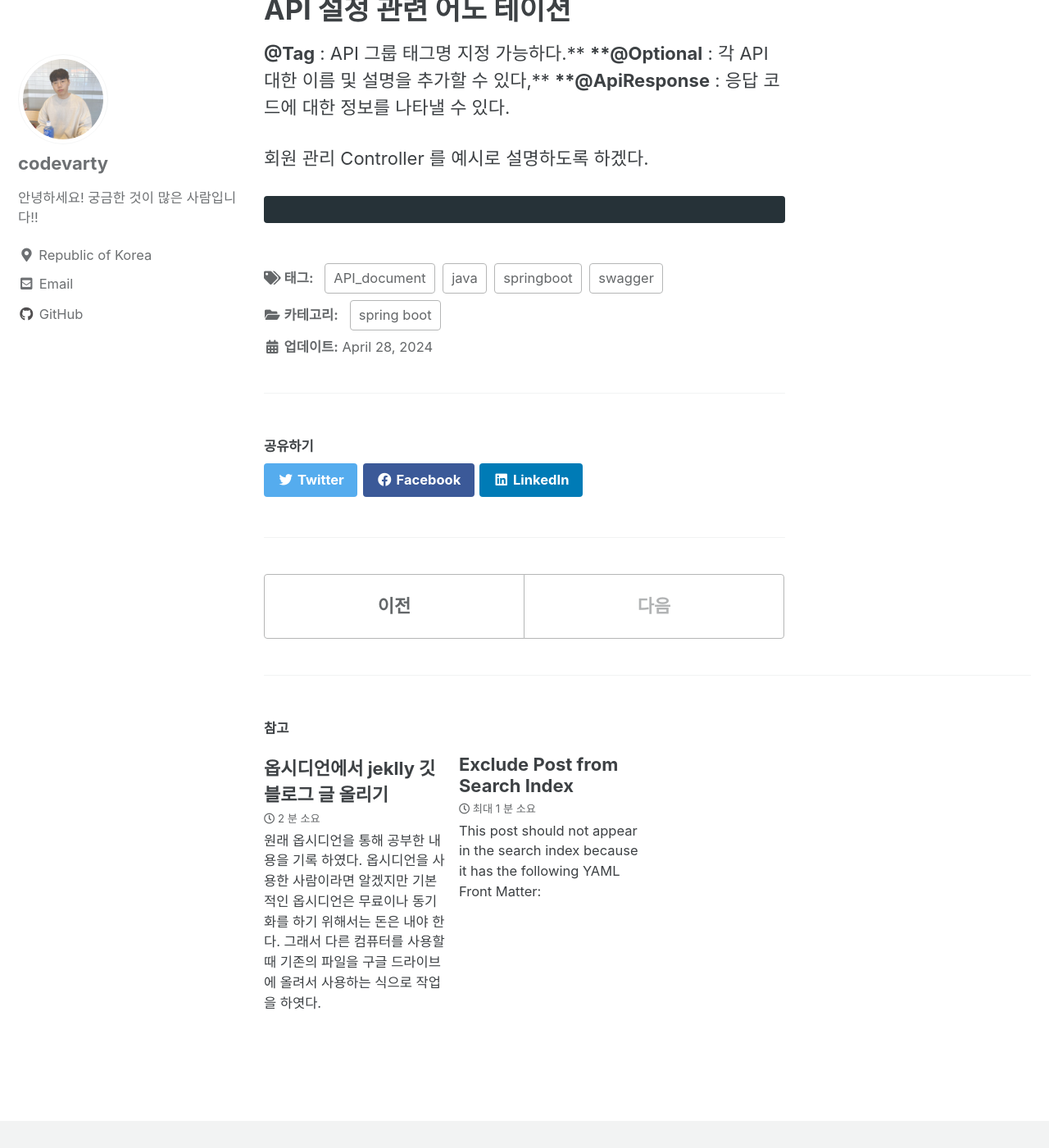
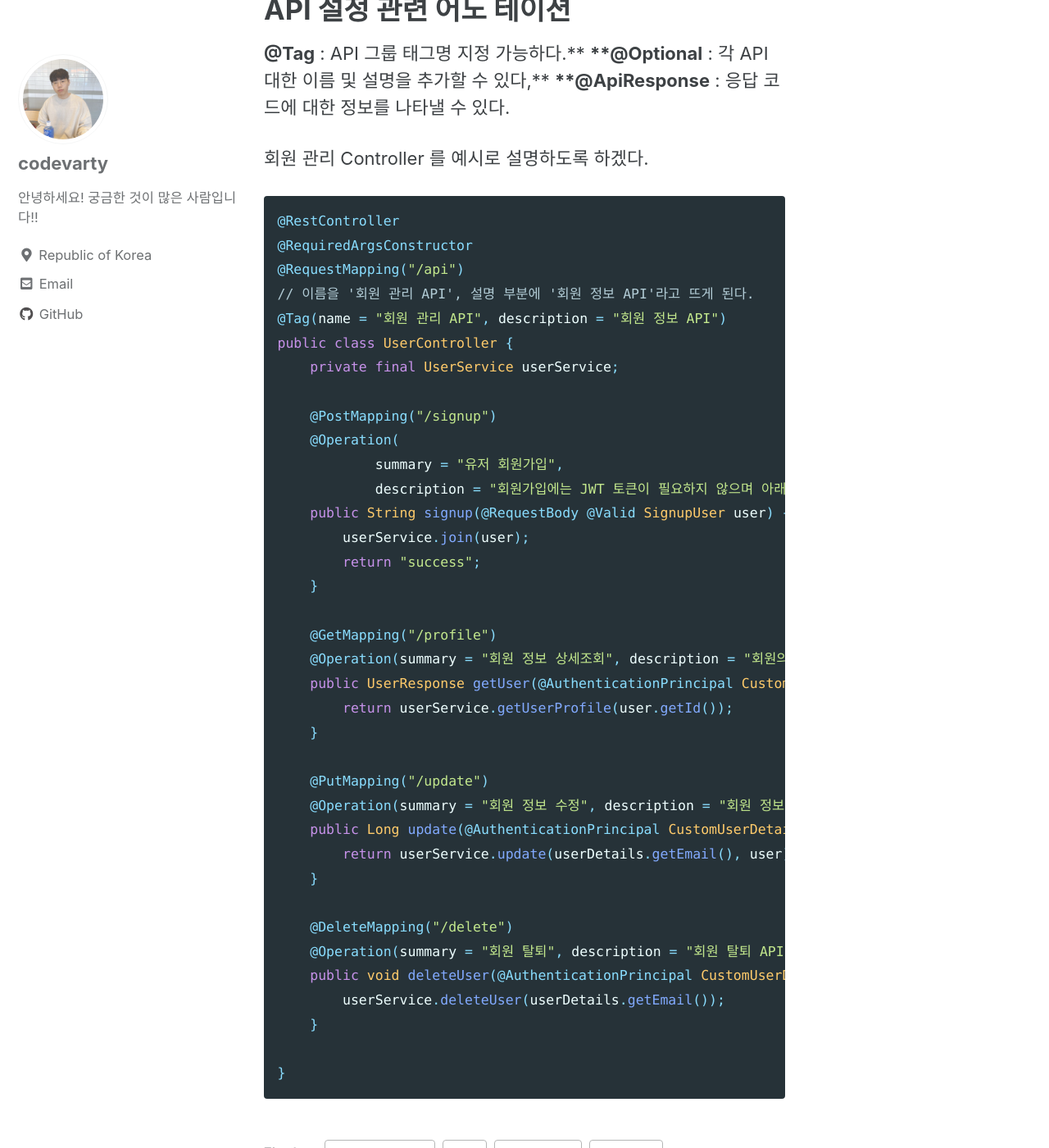
Before and after one commit to codevarty/codevarty.github.io, a Jekyll site: the page built from _posts/2024-04-28-spring-boot-swagger.md, in a window 1280 px wide and 1400 px high, scrolled down 2891 px. Shown: the whole window at 82% size. Built offline with Jekyll 4.4.1, drawn with Linux system fonts in a browser that asks for light colours; cached includes are drawn as plain includes.

Commit message:
vault backup: 2024-04-28 23:55:27

````diff
--- a/_posts/2024-04-28-spring-boot-swagger.md
+++ b/_posts/2024-04-28-spring-boot-swagger.md
@@ -94,5 +94,41 @@ Swagger를 사용하는 경우 자동으로 controller 클래스를 통해 API
 
 회원 관리 Controller 를 예시로 설명하도록 하겠다.
 
+```java
+@RestController
+@RequiredArgsConstructor
+@RequestMapping("/api")
+// 이름을 '회원 관리 API', 설명 부분에 '회원 정보 API'라고 뜨게 된다.
+@Tag(name = "회원 관리 API", description = "회원 정보 API")
+public class UserController {
+    private final UserService userService;
+
+    @PostMapping("/signup")
+    @Operation(
+            summary = "유저 회원가입",
+            description = "회원가입에는 JWT 토큰이 필요하지 않으며 아래와 같은 형식의 데이터를 받는다.")
+    public String signup(@RequestBody @Valid SignupUser user) {
+        userService.join(user);
+        return "success";
+    }
+
+    @GetMapping("/profile")
+    @Operation(summary = "회원 정보 상세조회", description = "회원의 정보를 상세 조회 API")
+    public UserResponse getUser(@AuthenticationPrincipal CustomUserDetails user) {
+        return userService.getUserProfile(user.getId());
+    }
+
+    @PutMapping("/update")
+    @Operation(summary = "회원 정보 수정", description = "회원 정보를 수정에 사용하는 API")
+    public Long update(@AuthenticationPrincipal CustomUserDetails userDetails, @RequestBody @Valid UpdateUser user) {
+        return userService.update(userDetails.getEmail(), user);
+    }
+
+    @DeleteMapping("/delete")
+    @Operation(summary = "회원 탈퇴", description = "회원 탈퇴 API")
+    public void deleteUser(@AuthenticationPrincipal CustomUserDetails userDetails) {
+        userService.deleteUser(userDetails.getEmail());
+    }
+
+}
 ```
-```
````
